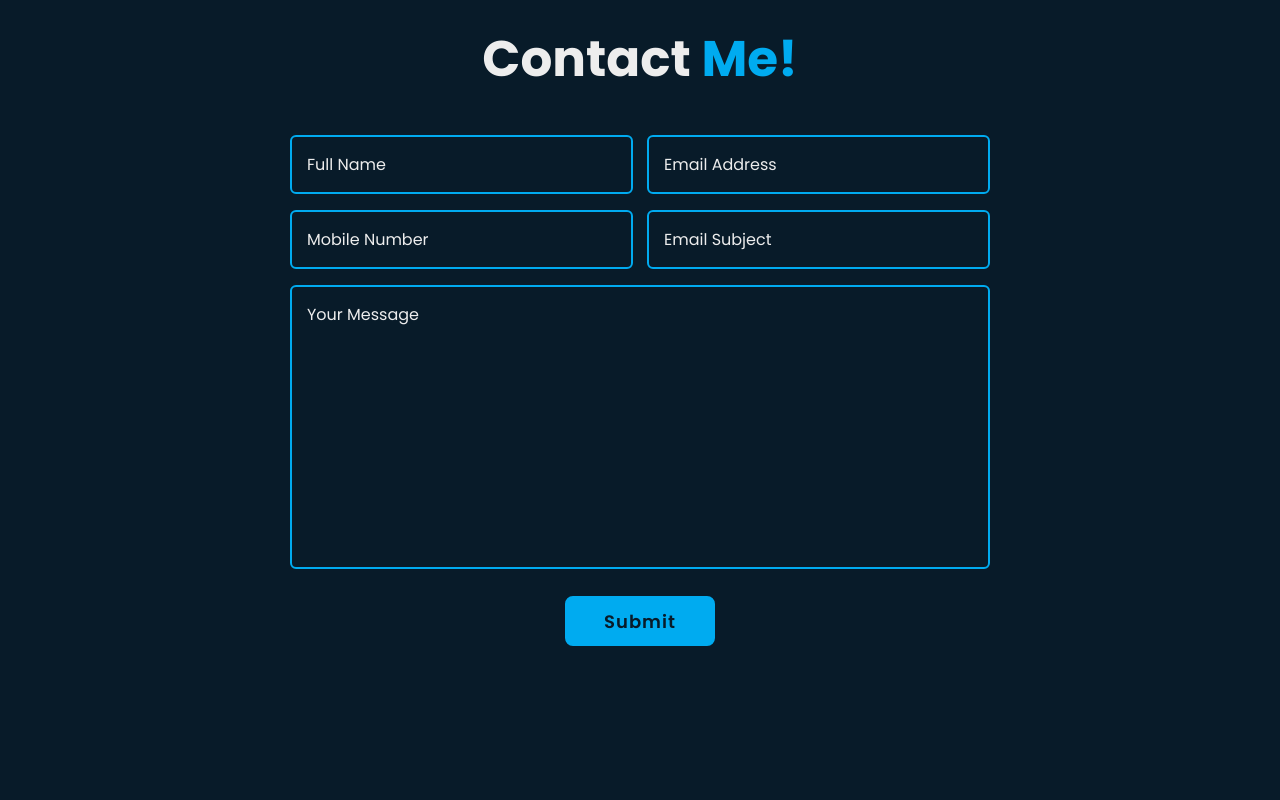
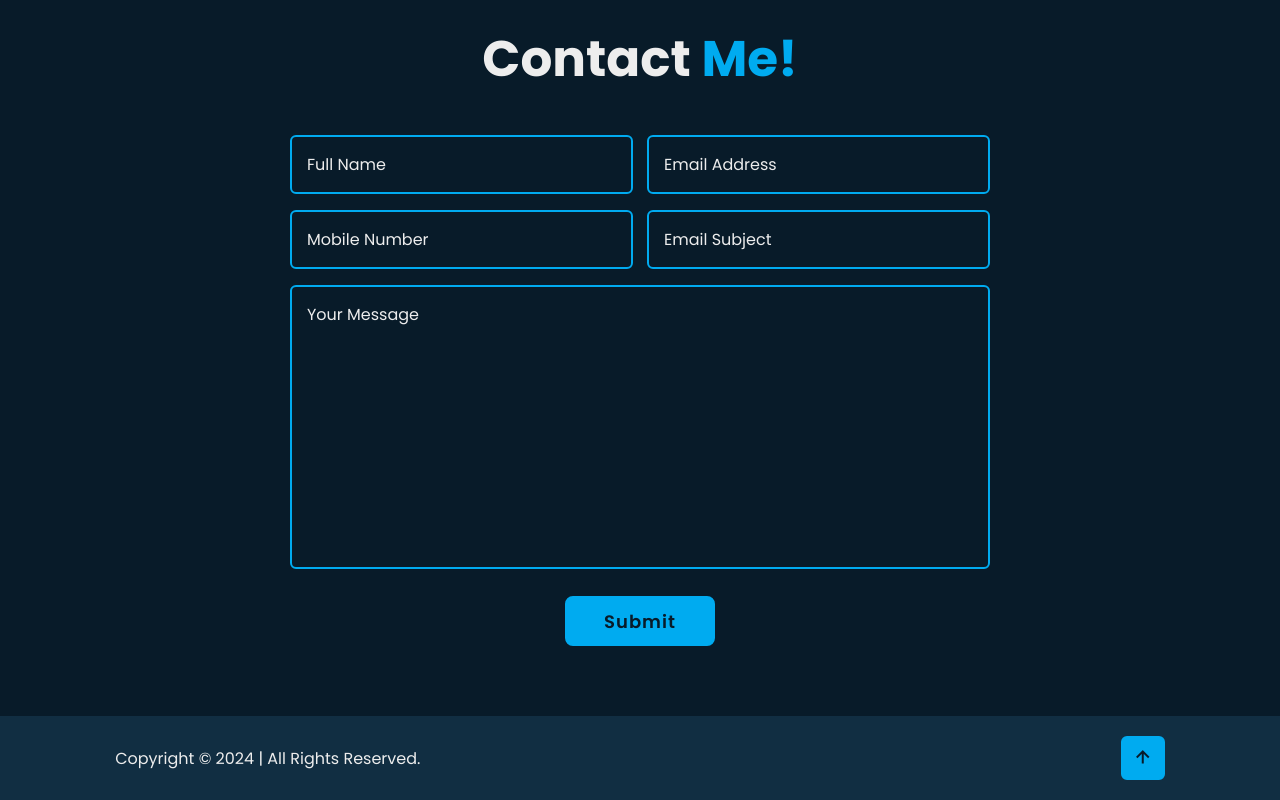
Before and after one commit to wongki777/my-profile, a plain HTML site: page index.html in a window 1280 px wide. Shown: the part 3268-4068 px from the top of the page. Before the commit the page ends 3984 px from the top, so only its background shows below. Drawn offline with nearby package versions, Linux system fonts and the light colour scheme.

Commit message:
footer section done'

```diff
--- a/css/style.css
+++ b/css/style.css
@@ -570,3 +570,55 @@ span {
 .contact form .btn-box.btns .btn {
     cursor: pointer;
 }
+
+.footer {
+    display: flex;
+    justify-content: space-between;
+    align-items: center;
+    flex-wrap: wrap;
+    padding: 2rem 9%;
+    background: var(--second-bg-color);
+}
+
+.footer-text p {
+    font-size: 1.6rem;
+}
+
+.footer-iconTop a {
+    position: relative;
+    display: inline-flex;
+    justify-content: center;
+    align-items: center;
+    padding: .8rem;
+    background: var(--main-color);
+    border: .2rem solid var(--main-color);
+    border-radius: .6rem;
+    z-index: 1;
+    overflow: hidden;
+}
+
+.footer-iconTop a::before {
+    content: '';
+    position: absolute;
+    top: 0;
+    left: 0;
+    width: 0;
+    height: 100%;
+    background: var(--second-bg-color);
+    z-index: -1;
+    transition: .5s;
+}
+
+.footer-iconTop a:hover:before {
+    width: 100%;
+}
+
+.footer-iconTop a i {
+    font-size: 2.4rem;
+    color: var(--bg-color);
+    transition: .5s;
+}
+
+.footer-iconTop a:hover i {
+    color: var(--main-color);
+}
--- a/index.html
+++ b/index.html
@@ -257,7 +257,15 @@
         </form>
     </section>
     <!-- footer design -->
+    <footer class="footer">
+        <div class="footer-text">
+            <p>Copyright &copy; 2024 | All Rights Reserved.</p>
+        </div>
 
+        <div class="footer-iconTop">
+            <a href="#"><i class='bx bx-up-arrow-alt'></i></a>
+        </div>
+    </footer>
 
     <script src="js/script.js"></script>
 </body>
```
